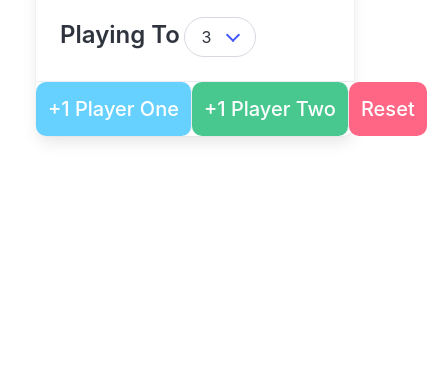
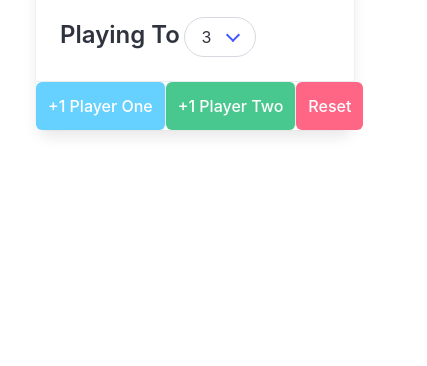
Before and after one commit to watermelonCrane/PracticeWEB, a plain HTML site: page Mini_Projects/26_ScoreKeeper_cloneCoding/index.html in a window 390 px wide. Shown: the part 478-844 px from the top of the page, 427 px wide, since content can reach past the window. Drawn offline with nearby package versions, Linux system fonts and the light colour scheme.

Commit message:
html 모바일에서 버튼 깨짐 수정

```diff
--- a/Mini_Projects/26_ScoreKeeper_cloneCoding/index.html
+++ b/Mini_Projects/26_ScoreKeeper_cloneCoding/index.html
@@ -9,6 +9,7 @@
 </head>
 
 <body>
+    <div class="container">
         <section class="section">
             <div class="colums is-mobile">
                 <div class="column is-half is-offset-one-quarter">
@@ -18,6 +19,7 @@
                                 <img src="uniguri-kun.png" alt="Score Keeper Picture" />
                             </figure>
                         </div>
+
                         <header class="card-header">
                             <p class="card-header-title">Score Keeper!</p>
                             <button class="card-header-icon" aria-label="more options">
@@ -26,6 +28,7 @@
                                 </span>
                             </button>
                         </header>
+
                         <div class="card-content">
                             <div class="content">
                                 <h1 class="title is-1"><span id="p1Display">0</span> to <span id="p2Display">0</span></h1>
@@ -39,24 +42,24 @@
                                         <option value="11">11</option>
                                     </select>
                                 </div>
-
                             </div>
                         </div>
 
                         <footer class="card-footer">
-                        <button id="p1Button" class="card-footer-item button is-info has-text-white is-medium">+1 Player
+                            <button id="p1Button" class="card-footer-item button is-info has-text-white">+1 Player
                                 One</button>
-                        <button id="p2Button" class="card-footer-item button is-success has-text-white is-medium">+1
+                            <button id="p2Button" class="card-footer-item button is-success has-text-white">+1
                                 Player Two</button>
                             <button id="reset"
-                            class="card-footer-item button is-danger has-text-white is-medium">Reset</button>
+                                class="card-footer-item button is-danger has-text-white">Reset</button>
 
                         </footer>
                     </div>
                 </div>
             </div>
+        </section>
+    </div>
 
-    </section>
 
     <script src="app.js"></script>
 </body>
```
Lines whose indentation alone changed are shown as unchanged.
